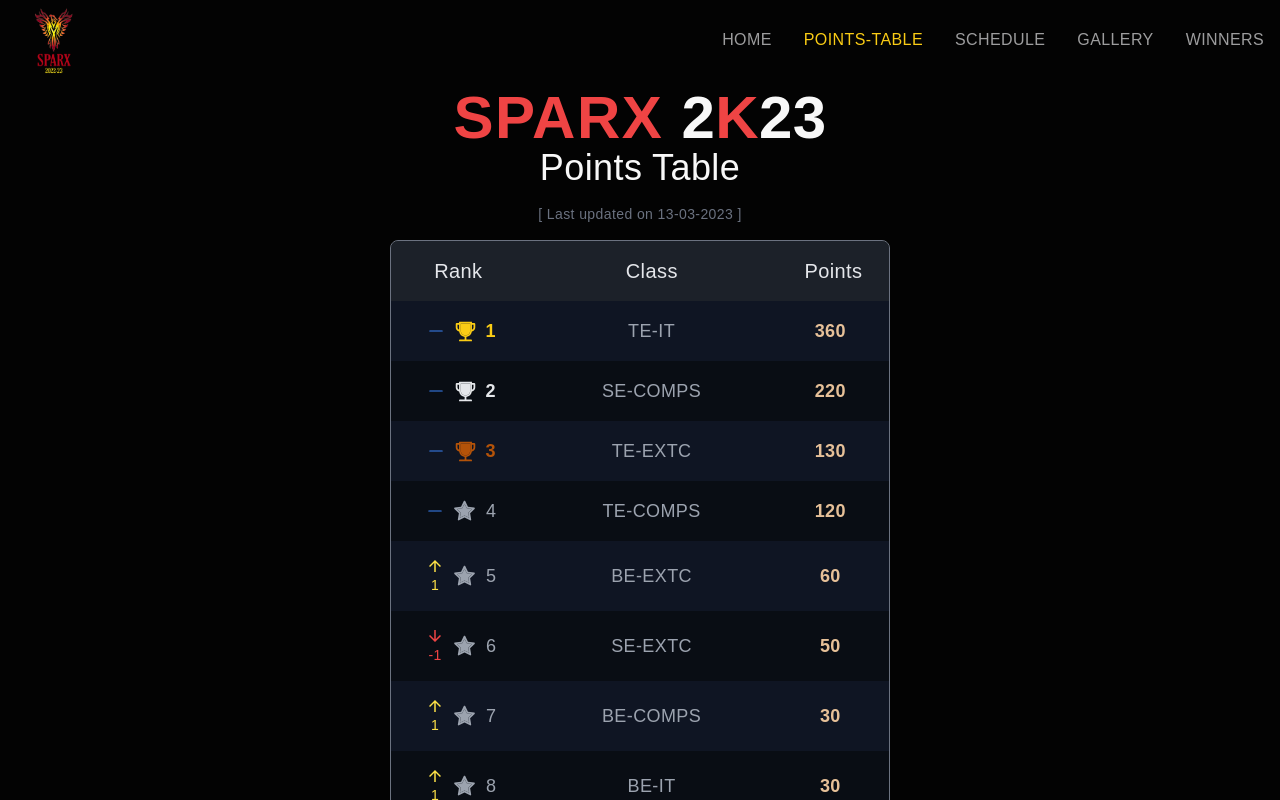
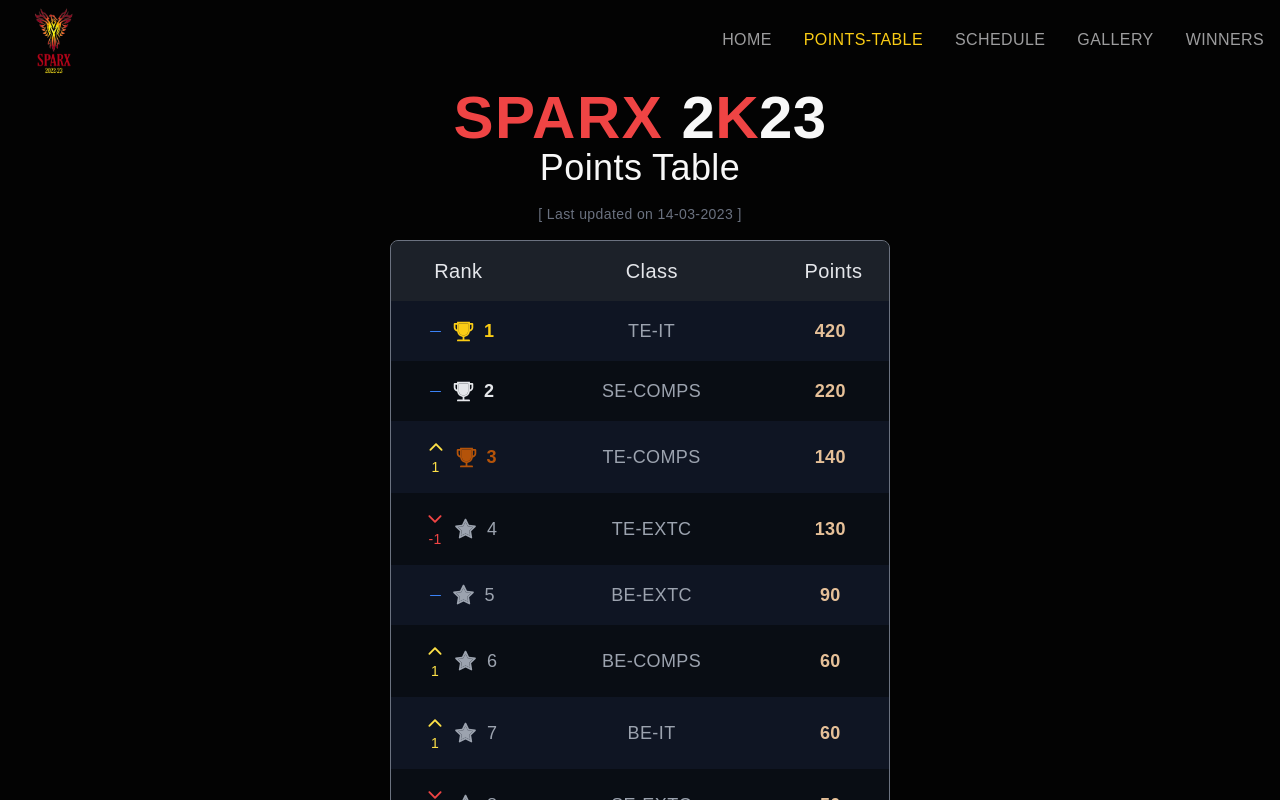
Before and after one commit to MrunalVaidya0715/sparx-website, a Next.js app in the folder sparx-web-app/: page /points in a window 1280 px wide. Shown: the top 800 px of the page. Built offline with nearby package versions, Linux system fonts and the light colour scheme.

Commit message:
Updated PT 14M

```diff
--- a/sparx-web-app/src/pages/points.jsx
+++ b/sparx-web-app/src/pages/points.jsx
@@ -3,7 +3,7 @@ import DataTable from 'react-data-table-component'
 import { AiTwotoneTrophy } from 'react-icons/ai'
 import { AiTwotoneStar } from 'react-icons/ai'
 import { GiTrophiesShelf } from 'react-icons/gi'
-import { MdArrowDownward, MdArrowUpward } from 'react-icons/md'
+import { IoIosArrowUp, IoIosArrowDown } from 'react-icons/io'
 import { BsDashLg } from 'react-icons/bs'
 
 const points = () => {
@@ -13,7 +13,7 @@ const points = () => {
 
             rank: 1,
             class: "TE-IT",
-            points: 360,
+            points: 420,
             pos: 0,
 
 
@@ -28,72 +28,72 @@ const points = () => {
         },
         {
             rank: 3,
+            class: "TE-COMPS",
+            points: 140,
+            pos: 1,
+
+        },
+        {
+            rank: 4,
             class: "TE-EXTC",
             points: 130,
+            pos: -1,
+
+
+        },
+
+        {
+            rank: 5,
+            class: "BE-EXTC",
+            points: 90,
             pos: 0,
+
+        },
+        {
+            rank: 6,
+            class: "BE-COMPS",
+            points: 60,
+            pos: 1,
 
 
         },
         {
-            rank: 4,
-            class: "TE-COMPS",
-            points: 120,
-            pos: 0,
-
-        },
-        {
-            rank: 5,
-            class: "BE-EXTC",
+            rank: 7,
+            class: "BE-IT",
             points: 60,
             pos: 1,
 
         },
         {
-            rank: 6,
+            rank: 8,
             class: "SE-EXTC",
             points: 50,
+            pos: -2,
+
+        },
+        {
+            rank: 9,
+            class: "FE-B",
+            points: 50,
+            pos: 2,
+
+        },
+        {
+            rank: 10,
+            class: "SE-IT",
+            points: 20,
+            pos: -1,
+
+
+        },
+        {
+            rank: 11,
+            class: "FE-A",
+            points: 20,
             pos: -1,
 
         },
 
-
-        {
-            rank: 7,
-            class: "BE-COMPS",
-            points: 30,
-            pos: 1,
-
-
-        },
-        {
-            rank: 8,
-            class: "BE-IT",
-            points: 30,
-            pos: 1,
-
-        },
-        {
-            rank: 9,
-            class: "SE-IT",
-            points: 20,
-            pos: -2,
-
-
-        },
-        {
-            rank: 10,
-            class: "FE-A",
-            points: 20,
-            pos: 0,
-
-        },
-        {
-            rank: 11,
-            class: "FE-B",
-            points: 0,
-            pos: 0,
-
-        },
         {
             rank: 12,
             class: "FE-C",
@@ -175,7 +175,7 @@ const points = () => {
                 </h1>
                 <h2 className=' font-light'>Points Table</h2>
                 <div className=' mt-4'>
-                    <p className=' text-gray-500 text-sm'>[ Last updated on 13-03-2023 ]</p>
+                    <p className=' text-gray-500 text-sm'>[ Last updated on 14-03-2023 ]</p>
                 </div>
             </div>
             <div className='  w-[90%] lg:w-[75%] max-w-[500px] overflow-hidden flex flex-col justify-center mt-2  items-center rounded-lg  border-[1px] border-gray-500'>
@@ -209,17 +209,17 @@ const points = () => {
                                         {
                                             row.pos > 0 ? (
                                                 <div className=' text-yellow-300 flex flex-col items-center justify-center ' >
-                                                    <MdArrowUpward/>
+                                                    <IoIosArrowUp size={20}/>
                                                     <p className='text-sm'>{row.pos}</p>
                                                 </div>
 
                                             ) : row.pos < 0 ? (
                                                 <div className=' text-red-500 flex flex-col items-center justify-center'>
-                                                    <MdArrowDownward />
+                                                    <IoIosArrowDown size={20}/>
                                                     <p className='text-sm'>{row.pos}</p>
                                                 </div>
                                             ) : (
-                                                <div><BsDashLg /></div>
+                                                <div><BsDashLg size={15} /></div>
 
                                             )
                                         }
```
